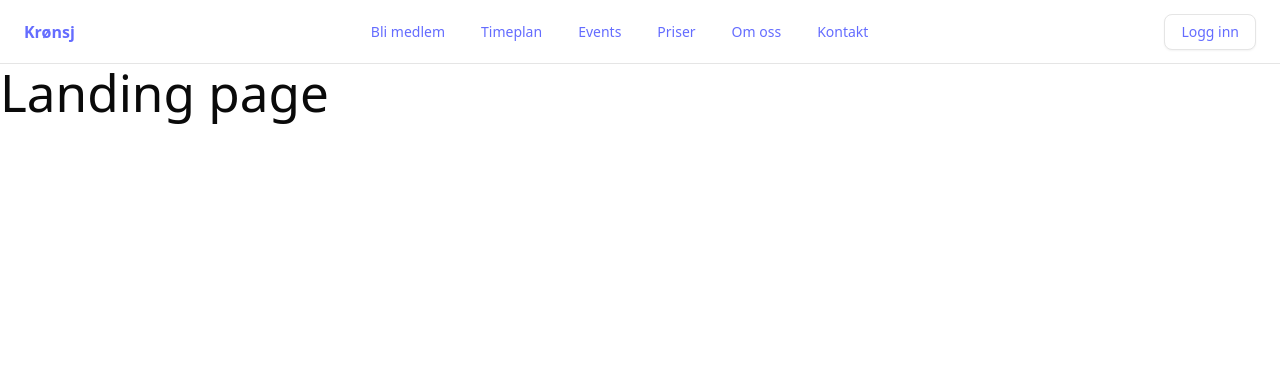
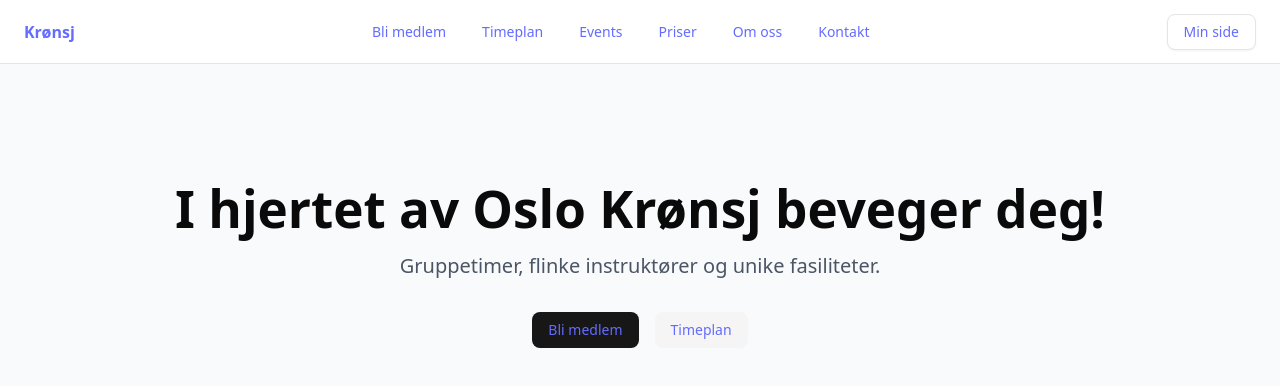
Before and after one commit to oskarof/kroensj, a React (Vite) app: page / in a window 1280 px wide. Shown: the top 386 px of the page. Built offline with nearby package versions, Linux system fonts and the light colour scheme; no server answers.

Commit message:
feat: Lagde en hero til Landing page

```diff
--- /dev/null
+++ b/src/components/Hero.tsx
@@ -0,0 +1,20 @@
+import { Button } from "@/components/ui/button";
+import { Link } from "react-router-dom";
+
+export function Hero() {
+  return (
+    <section className="flex flex-col items-center justify-center min-h-[50vh] w-full py-16 bg-gray-50">
+      <h1 className="text-4xl md:text-5xl font-bold mb-4 text-center">I hjertet av Oslo
+Krønsj beveger deg!</h1>
+      <p className="text-lg md:text-xl text-gray-600 mb-8 text-center">Gruppetimer, flinke instruktører og unike fasiliteter.</p>
+      <div className="flex flex-col sm:flex-row gap-4">
+        <Button asChild>
+          <Link to="/bli-medlem">Bli medlem</Link>
+        </Button>
+        <Button variant="secondary" asChild>
+          <Link to="/timeplan">Timeplan</Link>
+        </Button>
+      </div>
+    </section>
+  );
+}
--- a/src/components/Navbar.tsx
+++ b/src/components/Navbar.tsx
@@ -49,7 +49,7 @@ const Navbar = () => {
       </NavigationMenu>
       <div className="flex items-center gap-4 px-4 md:px-6">
         <Button asChild variant="outline">
-          <Link to="/logg-inn">Logg inn</Link>
+          <Link to="/logg-inn">Min side</Link>
         </Button>
       </div>
     </header>
--- a/src/pages/LandingPage.tsx
+++ b/src/pages/LandingPage.tsx
@@ -1,4 +1,5 @@
 import React from 'react';
+import { Hero } from "../components/Hero"
 // import { useYogoWidget } from '../hooks/useYogoWidget';
 
 const LandingPage: React.FC = () => {
@@ -6,13 +7,13 @@ const LandingPage: React.FC = () => {
   // const eventsRef = useYogoWidget('.yogo-events');
 
   return (
-    <div>
-      <h1>Landing page</h1>
+    <>
+      < Hero />
       {/* <h2>Calendar</h2>
       <div ref={calendarRef}></div>
       <h2>Events</h2>
       <div ref={eventsRef}></div> */}
-    </div>
+    </>
   );
 };
 
```
